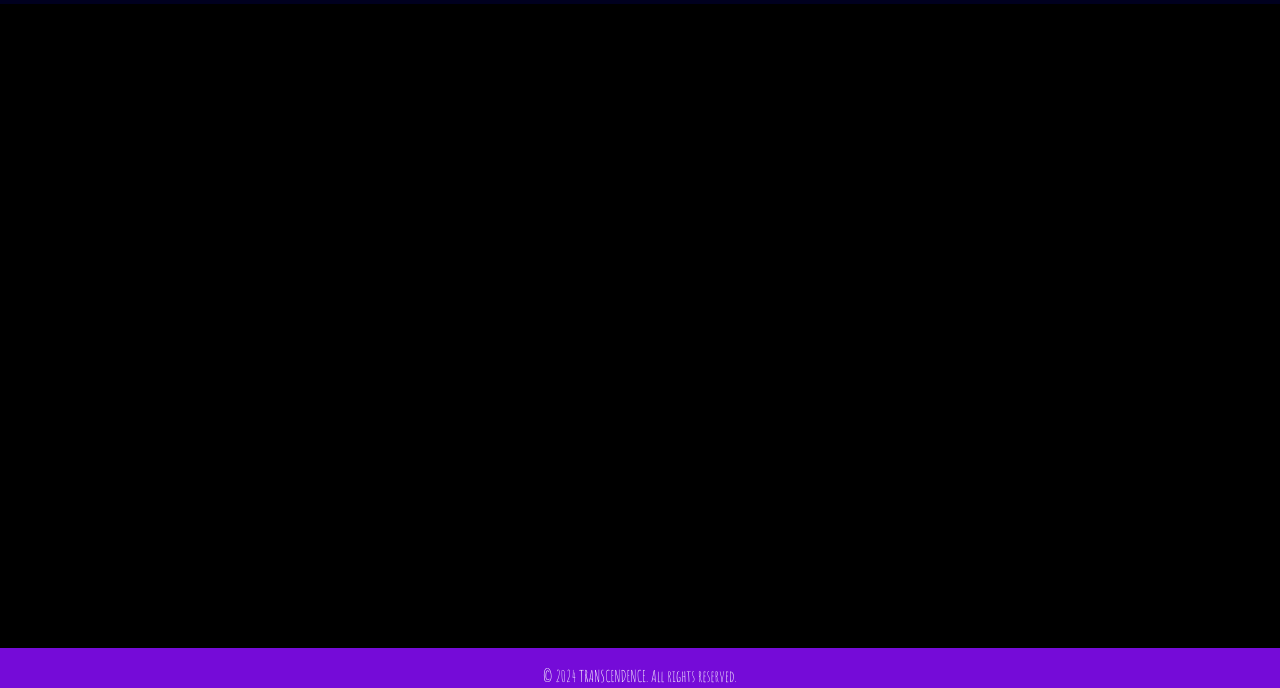
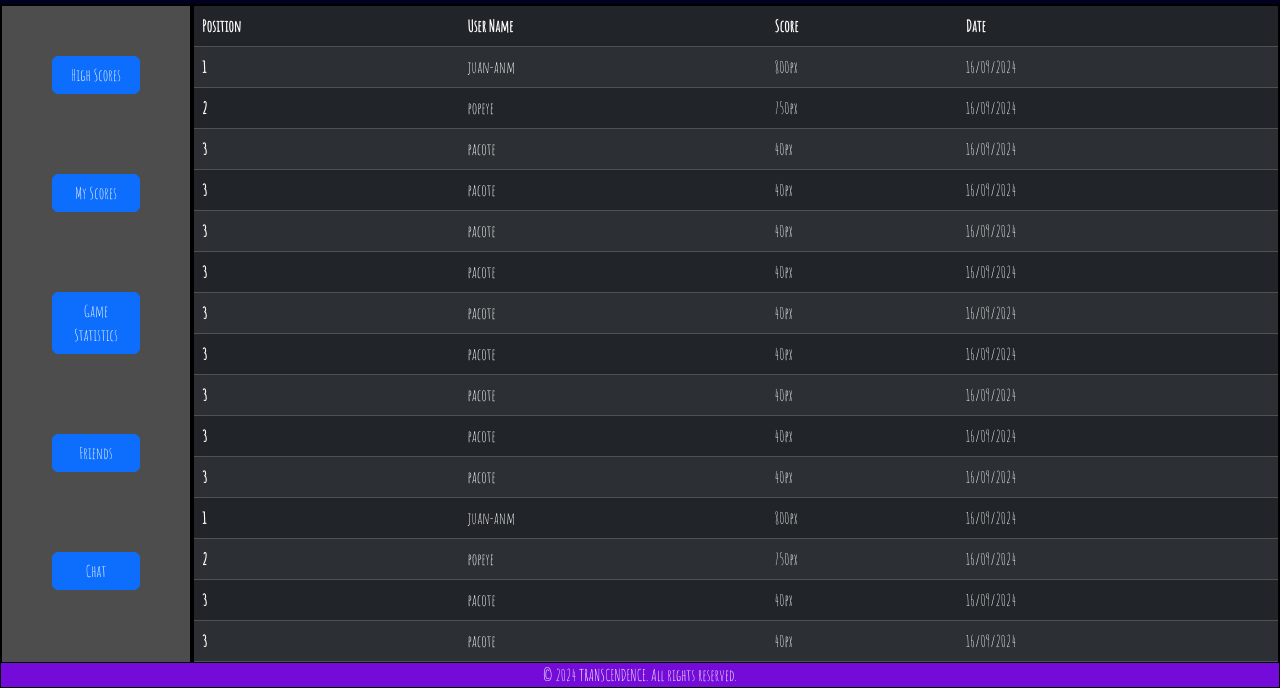
Before and after one commit to JuaaAntonio86/Odin-Dashboard, a plain HTML site: page index.html in a window 1280 px wide. Shown: the part 112-800 px from the top of the page. Drawn offline with nearby package versions, Linux system fonts and the light colour scheme.

Commit message:
Implemented grid display and table dashboard for high scores

```diff
--- a/index.html
+++ b/index.html
@@ -10,15 +10,13 @@
 
 </head>
 <body>
+	<div class="page_container">
 		<nav class="navbar navbar-expand-lg bg-body-tertiary" style="background-color: rgb(0, 0, 31) !important;">
 			<div class="container-fluid">
 			<a class="navbar-brand" href="#" style="color: rgb(117, 11, 216) ;font-family: 'Amatic SC';font-size: 60px;">TRANSCENDENCE</a>
 				<ul class="nav justify-content-end">
 					<li class="nav-item">
 						<a class="nav-link active nav_bar" aria-current="page" href="#">Profile</a>
-				</li>
-				<li class="nav-item">
-					<a class="nav-link active nav_bar" aria-current="page" href="#">Dash Board</a>
 					</li>
 					<li class="nav-item">
 						<a class="nav-link nav_bar" href="#">Game</a>
@@ -34,11 +32,199 @@
 					</li>
 				</ul>
 			</div>
+
+<!-- APP SPA -->
 		</nav>
+		<div class="app" style="background-color: white;">
+			<div class="bar_nav_flex">
+				<div class="bar_nav">
+					<button type="button" class="btn btn-primary">High Scores</button>
+					<button type="button" class="btn btn-primary">My Scores</button>
+					<button type="button" class="btn btn-primary">Game Statistics</button>
+					<button type="button" class="btn btn-primary">Friends</button>
+					<button type="button" class="btn btn-primary">Chat</button>
+				</div>
+			</div>
+			<div class="content_nav">
+				<div class="table-container">
+					<table class="table table-dark table-striped">
+						<thead>
+							<tr>
+							<th scope="col">Position</th>
+							<th scope="col">User Name</th>
+							<th scope="col">Score</th>
+							<th scope="col">Date</th>
+							</tr>
+						</thead>
+						<tbody>
+							<tr>
+							<th scope="row">1</th>
+								<td>juan-anm</td>
+								<td>800px</td>
+								<td>16/09/2024</td>
+							</tr>
+							<tr>
+							<th scope="row">2</th>
+							<td>popeye</td>
+							<td>750px</td>
+							<td>16/09/2024</td>
+							</tr>
+							<tr>
+								<th scope="row">3</th>
+								<td>pacote</td>
+								<td>40px</td>
+								<td>16/09/2024</td>
+							</tr>
+							<tr>
+								<th scope="row">3</th>
+								<td>pacote</td>
+								<td>40px</td>
+								<td>16/09/2024</td>
+							</tr>
+							<tr>
+								<th scope="row">3</th>
+								<td>pacote</td>
+								<td>40px</td>
+								<td>16/09/2024</td>
+							</tr>
+							<tr>
+								<th scope="row">3</th>
+								<td>pacote</td>
+								<td>40px</td>
+								<td>16/09/2024</td>
+							</tr>
+							<tr>
+								<th scope="row">3</th>
+								<td>pacote</td>
+								<td>40px</td>
+								<td>16/09/2024</td>
+							</tr>
+							<tr>
+								<th scope="row">3</th>
+								<td>pacote</td>
+								<td>40px</td>
+								<td>16/09/2024</td>
+							</tr>
+							<tr>
+								<th scope="row">3</th>
+								<td>pacote</td>
+								<td>40px</td>
+								<td>16/09/2024</td>
+							</tr>
+							<tr>
+								<th scope="row">3</th>
+								<td>pacote</td>
+								<td>40px</td>
+								<td>16/09/2024</td>
+							</tr>
+							<tr>
+								<th scope="row">3</th>
+								<td>pacote</td>
+								<td>40px</td>
+								<td>16/09/2024</td>
+							</tr>
+							<tr>
+								<th scope="row">1</th>
+									<td>juan-anm</td>
+									<td>800px</td>
+									<td>16/09/2024</td>
+								</tr>
+								<tr>
+								<th scope="row">2</th>
+								<td>popeye</td>
+								<td>750px</td>
+								<td>16/09/2024</td>
+								</tr>
+								<tr>
+									<th scope="row">3</th>
+									<td>pacote</td>
+									<td>40px</td>
+									<td>16/09/2024</td>
+								</tr>
+								<tr>
+									<th scope="row">3</th>
+									<td>pacote</td>
+									<td>40px</td>
+									<td>16/09/2024</td>
+								</tr>
+								<tr>
+									<th scope="row">3</th>
+									<td>pacote</td>
+									<td>40px</td>
+									<td>16/09/2024</td>
+								</tr>
+								<tr>
+									<th scope="row">3</th>
+									<td>pacote</td>
+									<td>40px</td>
+									<td>16/09/2024</td>
+								</tr>
+								<tr>
+									<th scope="row">3</th>
+									<td>pacote</td>
+									<td>40px</td>
+									<td>16/09/2024</td>
+								</tr>
+								<tr>
+									<th scope="row">3</th>
+									<td>pacote</td>
+									<td>40px</td>
+									<td>16/09/2024</td>
+								</tr>
+								<tr>
+									<th scope="row">3</th>
+									<td>pacote</td>
+									<td>40px</td>
+									<td>16/09/2024</td>
+								</tr>
+								<tr>
+									<th scope="row">3</th>
+									<td>pacote</td>
+									<td>40px</td>
+									<td>16/09/2024</td>
+								</tr>
+								<tr>
+									<th scope="row">3</th>
+									<td>pacote</td>
+									<td>40px</td>
+									<td>16/09/2024</td>
+								</tr>
+								<tr>
+									<th scope="row">3</th>
+									<td>pacote</td>
+									<td>40px</td>
+									<td>16/09/2024</td>
+								</tr>
+								<tr>
+									<th scope="row">3</th>
+									<td>pacote</td>
+									<td>40px</td>
+									<td>16/09/2024</td>
+								</tr>
+								<tr>
+									<th scope="row">3</th>
+									<td>pacote</td>
+									<td>40px</td>
+									<td>16/09/2024</td>
+								</tr>
+								<tr>
+									<th scope="row">3</th>
+									<td>pacote</td>
+									<td>40px</td>
+									<td>16/09/2024</td>
+								</tr>
+						</tbody>
+					</table>
+				</div>
+			</div>
+		</div>
+<!-- END SPA -->
+
 		<footer class="footer mt-auto py-3 bg-dark text-white space-background">
-        <div class="container">
+			<div class="footer_container">
 			<span class="text-muted">© 2024 TRANSCENDENCE. All rights reserved.</span>
 			</div>
 		</footer>
+	</div>
 </body>
 </html>
--- a/style.css
+++ b/style.css
@@ -1,34 +1,62 @@
 html, body {
 	background-color: black !important; /* Dark background color */
-    height: 100%;
-    margin: 0;
-    display: flex;
-    flex-direction: column;
+	height: 100%;
+	margin: 0;
+	flex-direction: column;
 	overflow: hidden; /* Hide scrollbar */
 }
 
 body{
 	font-family: 'Amatic SC' !important;
-	display: flex;
-	flex-direction: column;
 }
 
 .nav_bar{
 	font-size: 30px;
 }
 
-.container-fluid {
-    flex: 1;
+.page_container{
+	border: sp;;
+	display: grid;
+	width: 100%;
+	height: 100%;
+	grid-template-rows: 1fr 15fr 1%;
+}
+
+.app{
+	display: grid;
+	grid-template-columns: 1.5fr 8.5fr;
+}
+
+.app .bar_nav_flex{
+	background-color: rgb(77, 77, 77);
+	border: 2px solid black;
+	justify-content: center;
+	align-items: flex-start;
+	display: flex;
+	gap: 80px;
+}
+
+.app .bar_nav{
+	background-color: rgb(77, 77, 77);
+	margin: 50px;
+	display: grid;
+	gap: 80px;
+}
+
+.app .content_nav{
+	border: 2px solid black;
+	background-color: black;
 }
 
 .footer {
 	background-color: rgb(117, 11, 216) !important;
 	color: white !important; /* White text color */
 	text-align: center;
-	padding: 0,1rem 0 !important;
+	padding:  0 !important;
 	position: sticky;
 	bottom: 0;
 	width: 100%;
+	border: 1px solid black;
 }
 
 .container{
@@ -39,3 +67,8 @@ body{
 	padding-bottom: 5px !important;
 	color: #ffffff !important; /* Ensure text color is white */
 }
+
+.table-container{
+	max-height: 100vh;
+	overflow-y: auto !important;
+}
```
Lines whose indentation alone changed are shown as unchanged.
